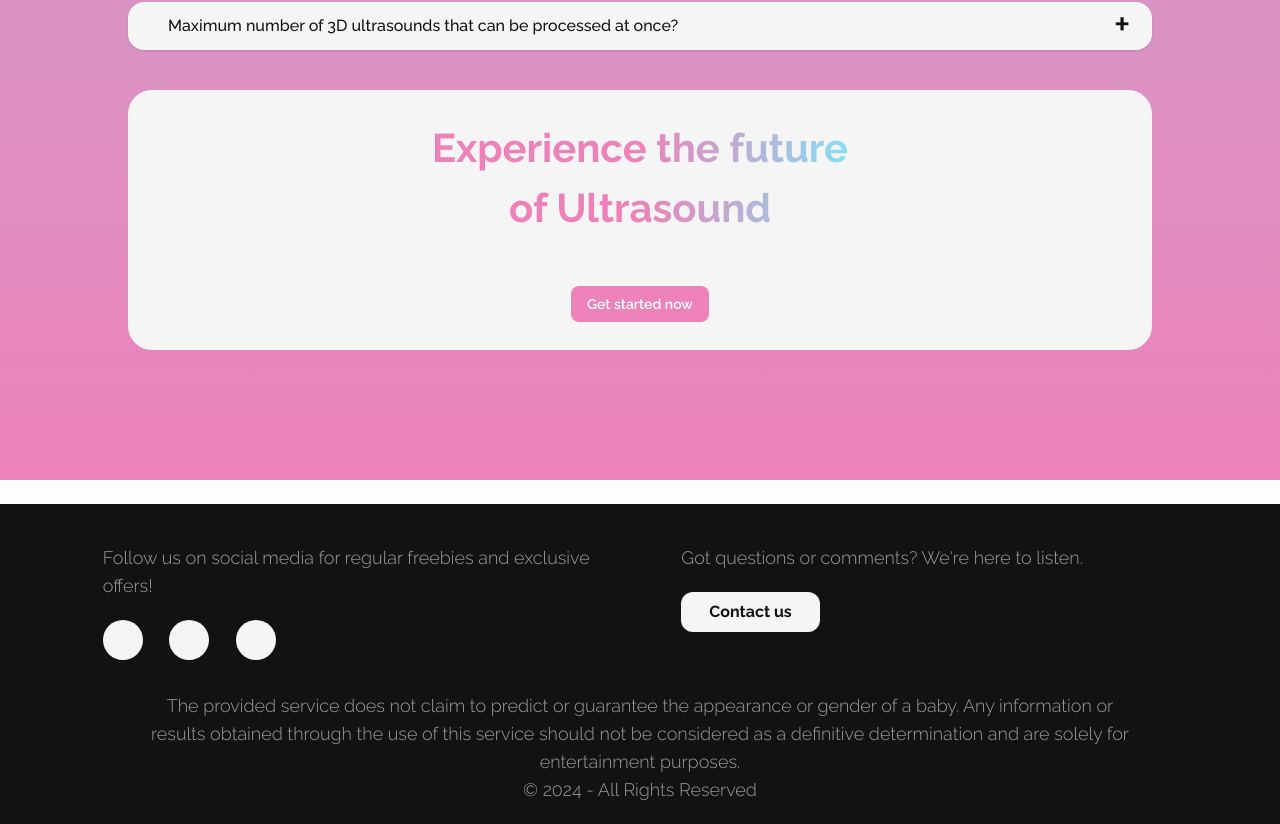
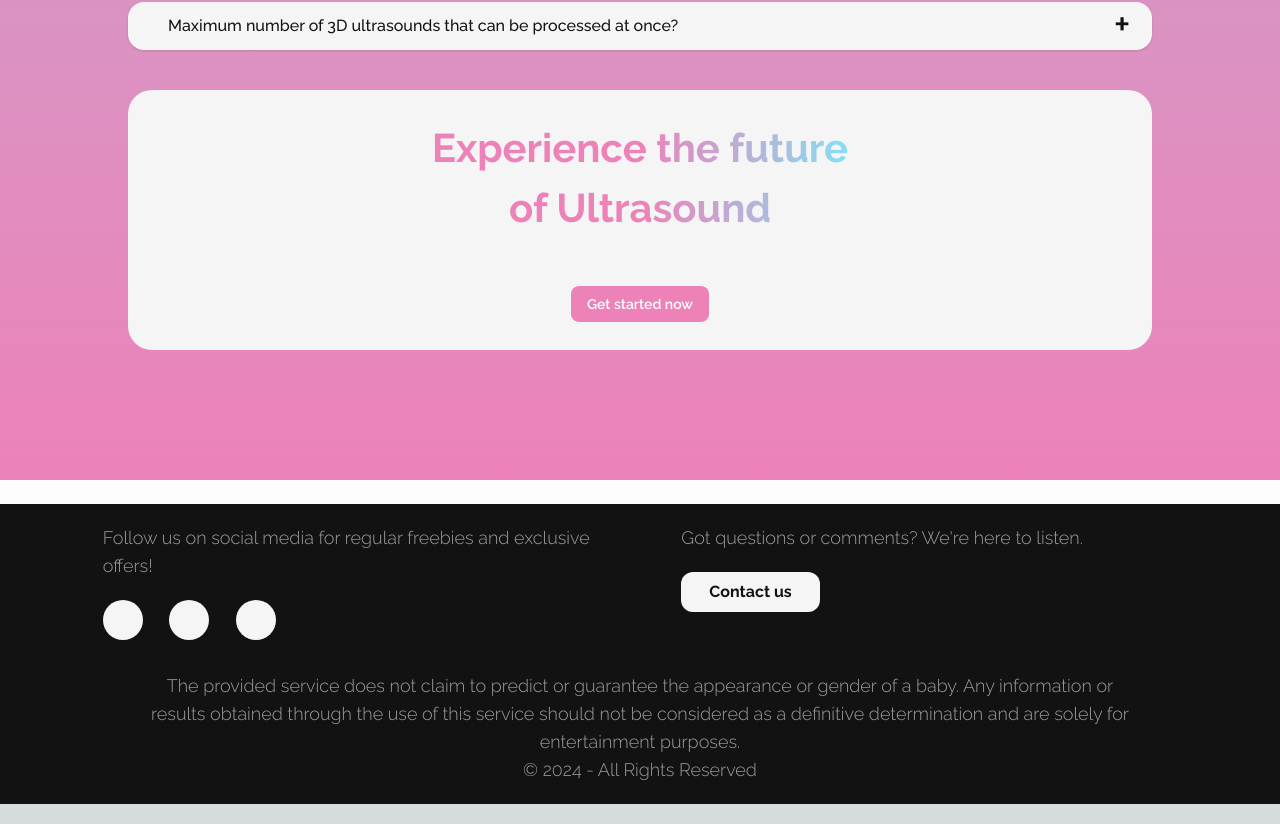
Before and after one commit to Am4n-Ull4h/MyBaby6D_NextJS_Project, a Next.js app: page / in a window 1280 px wide. Shown: the part 4627-5451 px from the top of the page. Built offline with nearby package versions, Linux system fonts and the light colour scheme.

Commit message:
Footer changed

```diff
--- a/src/app/Components/Footer/Footer.jsx
+++ b/src/app/Components/Footer/Footer.jsx
@@ -7,7 +7,7 @@ function Footer() {
   return (
     <Fragment> <br />
         <div className='w-full bg-[#121212] p-5 text-[#f5f5f59d]'>
-            <div className='flex justify-evenly mt-5'>
+            <div className='flex justify-evenly'>
                 <div className='md:w-[40%] w-[48%]'>
                     <p className='text-lg font-light'>Follow us on social media for regular freebies and exclusive offers!</p>
                     <div className='flex justify-between lg:w-[35%] md:w-[50%] sm:w-[70%] mt-5'>
```
